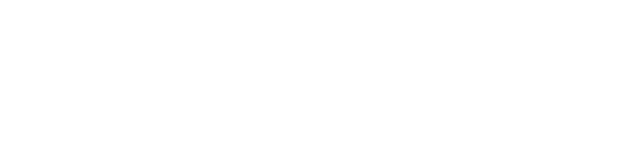
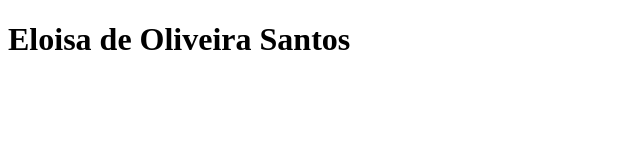
Before and after one commit to EloisaOliveira/portifolio, a plain HTML site: page index.html in a window 1280 px wide. Shown: the whole page, without its empty margins (0-640 px from the left). Drawn offline with Linux system fonts and the light colour scheme.

Commit message:
adicionado o nome completo

```diff
--- a/index.html
+++ b/index.html
@@ -7,6 +7,6 @@
     <title>Document</title>
 </head>
 <body>
-
+    <h1>Eloisa de Oliveira Santos</h1>
 </body>
 </html>
```
Also changed, not shown: 1 other file.
